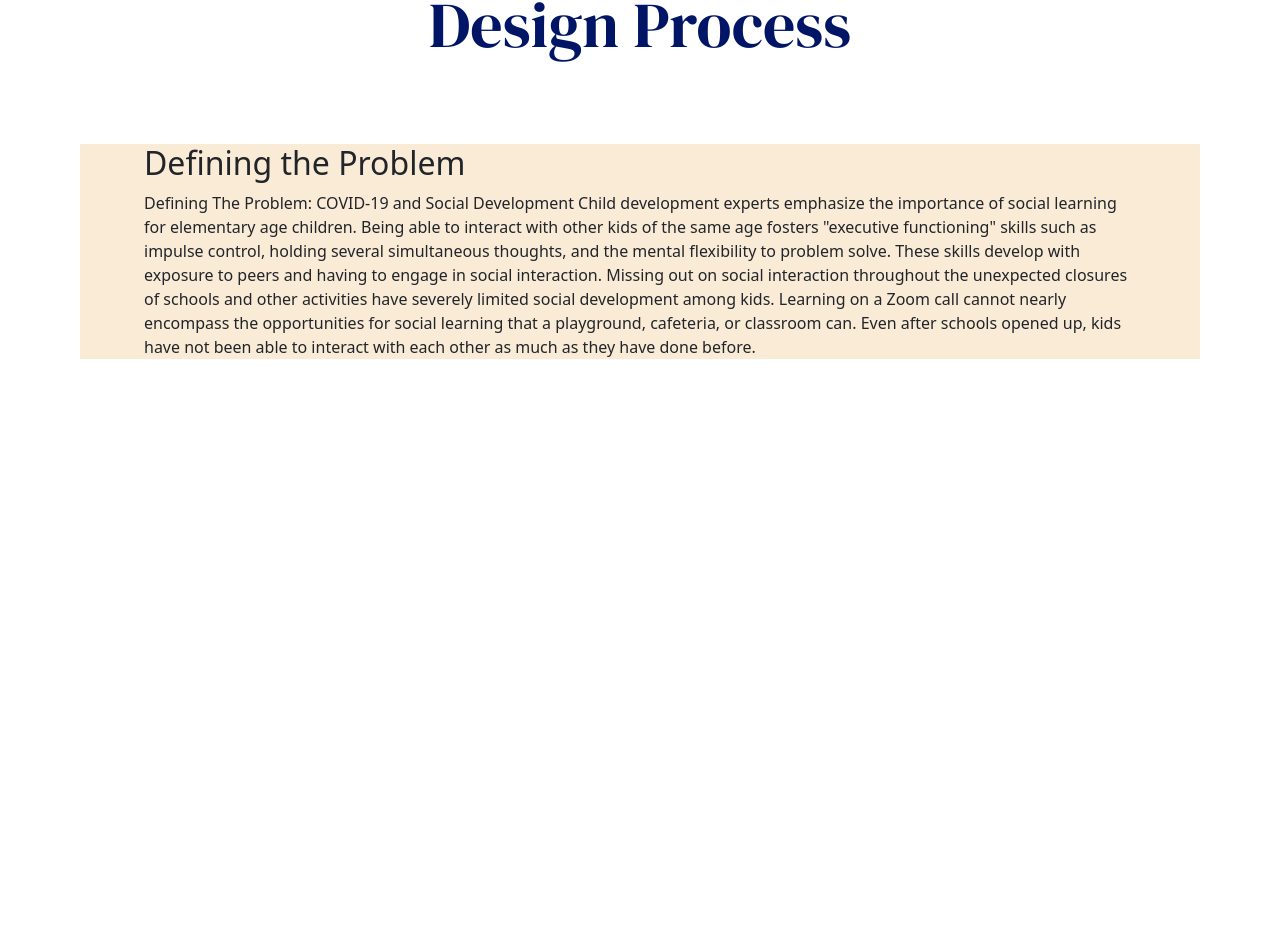
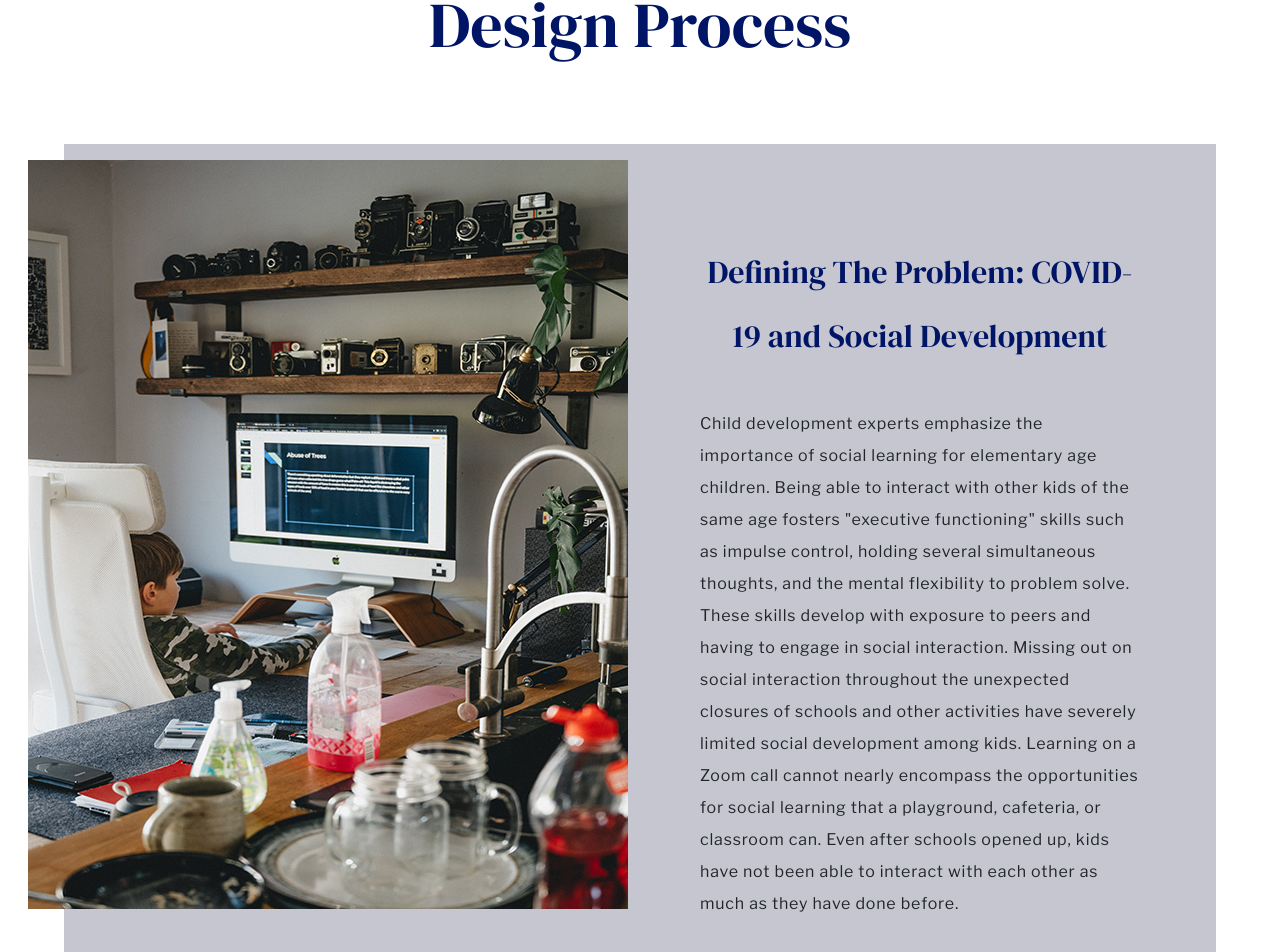
Before and after one commit to kvajjhula/kriti_portfolio, a React (Create React App) app: page /PlayDate in a window 1280 px wide. Shown: the part 1379-2331 px from the top of the page. Before the commit the page ends 1738 px from the top, so only its background shows below. Built offline with nearby package versions, Linux system fonts and the light colour scheme.

Commit message:
Format Defining Problem section playdate

```diff
--- a/src/components/PlayDate.js
+++ b/src/components/PlayDate.js
@@ -1,5 +1,7 @@
 import React from 'react';
 import { MDBRow, MDBCol, MDBContainer } from 'mdb-react-ui-kit';
+import { Row, Col } from 'react-bootstrap';
+
 
 export function PlayDate(props) {
     return (
@@ -45,18 +47,24 @@ export function PlayDate(props) {
 
             <h1 id="des-process">Design Process</h1>
 
-            <MDBCol md="12">
-                <div className='playdate-summary'>
-                    <h2>Defining the Problem</h2>
-                    <p>Defining The Problem: COVID-19 and Social Development
-                        Child development experts emphasize the importance of social learning for elementary age children. Being able to interact with other kids of the same age fosters "executive functioning" skills such as impulse control, holding several simultaneous thoughts, and the mental flexibility to problem solve. These skills develop with exposure to peers and having to engage in social interaction.
 
 
+            <Row className="playdate-def-container">
+                <Col xs={6} className="playdate-def-problem-img">
+                    <img src="../img/Playdate/defining_problem.jpg" alt="your-image-description" />
+                </Col>
+                <Col className="playdate-def-problem-text" xs={6}>
+                    <h2>Defining The Problem: COVID-19 and Social Development</h2>
+                    <p>
+                        Child development experts emphasize the importance of social learning for elementary age children. Being able to interact with other kids of the same age fosters "executive functioning" skills such as impulse control, holding several simultaneous thoughts, and the mental flexibility to problem solve. These skills develop with exposure to peers and having to engage in social interaction. Missing out on social interaction throughout the unexpected closures of schools and other activities have severely limited social development among kids. Learning on a Zoom call cannot nearly encompass the opportunities for social learning that a playground, cafeteria, or classroom can. Even after schools opened up, kids have not been able to interact with each other as much as they have done before.</p>
+                </Col>
+            </Row>
 
-                        Missing out on social interaction throughout the unexpected closures of schools and other activities have severely limited social development among kids. Learning on a Zoom call cannot nearly encompass the opportunities for social learning that a playground, cafeteria, or classroom can. Even after schools opened up, kids have not been able to interact with each other as much as they have done before.</p>
-                </div>
-            </MDBCol>
+            {/* <div>
+                urmom
+            </div> */}
 
-        </div>
+
+        </div >
     )
 }
--- a/src/components/Projects.js
+++ b/src/components/Projects.js
@@ -1,5 +1,4 @@
 import React from 'react';
-import { useState } from 'react';
 import { Link } from 'react-router-dom';
 import { MDBCard, MDBCardImage, MDBCardBody, MDBCardTitle, MDBRow, MDBCol } from 'mdb-react-ui-kit';
 
--- a/src/index.css
+++ b/src/index.css
@@ -181,7 +181,7 @@ a:link {
   background-color: #a060ad;
   color: white;
   padding: 7rem;
-  text-align:justify;
+  text-align: justify;
 }
 
 .playdate-details h3 {
@@ -205,14 +205,51 @@ a:link {
   color: #001565;
 }
 
-.playdate-summary {
-  margin-left: 5rem;
-  margin-right: 5rem;
-  margin-bottom: 5rem;
-  padding-left: 4rem;
-  padding-right: 4rem;
-  background-color: antiquewhite;
+.playdate-def-problem-img img{
+  float: right;
+  max-width: 600px;
 }
+
+.playdate-def-problem-img {
+align-items: center;
+
+}
+
+.playdate-def-container {
+  margin-left: 4rem !important;
+  margin-right: 4rem !important;
+  padding: 1rem;
+  margin-bottom: 2rem !important;
+  background-color: #c5c6d0;
+}
+
+.playdate-def-container h2 {
+  color: #001565;
+  font-family: 'DM Serif Display', serif;
+  text-align: center;
+  padding-top: 5rem;
+  font-size: 2rem;
+  line-height: 4rem;
+  padding-bottom: 2rem;
+  padding-left: 3rem;
+  padding-right: 3rem;
+
+
+
+}
+
+.playdate-def-container p {
+  font-family: 'Libre Franklin', sans-serif;
+  letter-spacing: 0.05rem;
+  padding-left: 3rem;
+  padding-right: 3rem;
+}
+
+.playdate-def-problem-text {
+  padding-left: 3rem;
+  line-height: 2rem;
+}
+
 
 
 
```
Also changed, not shown: public/img/Playdate/defining_problem.jpg (added).
